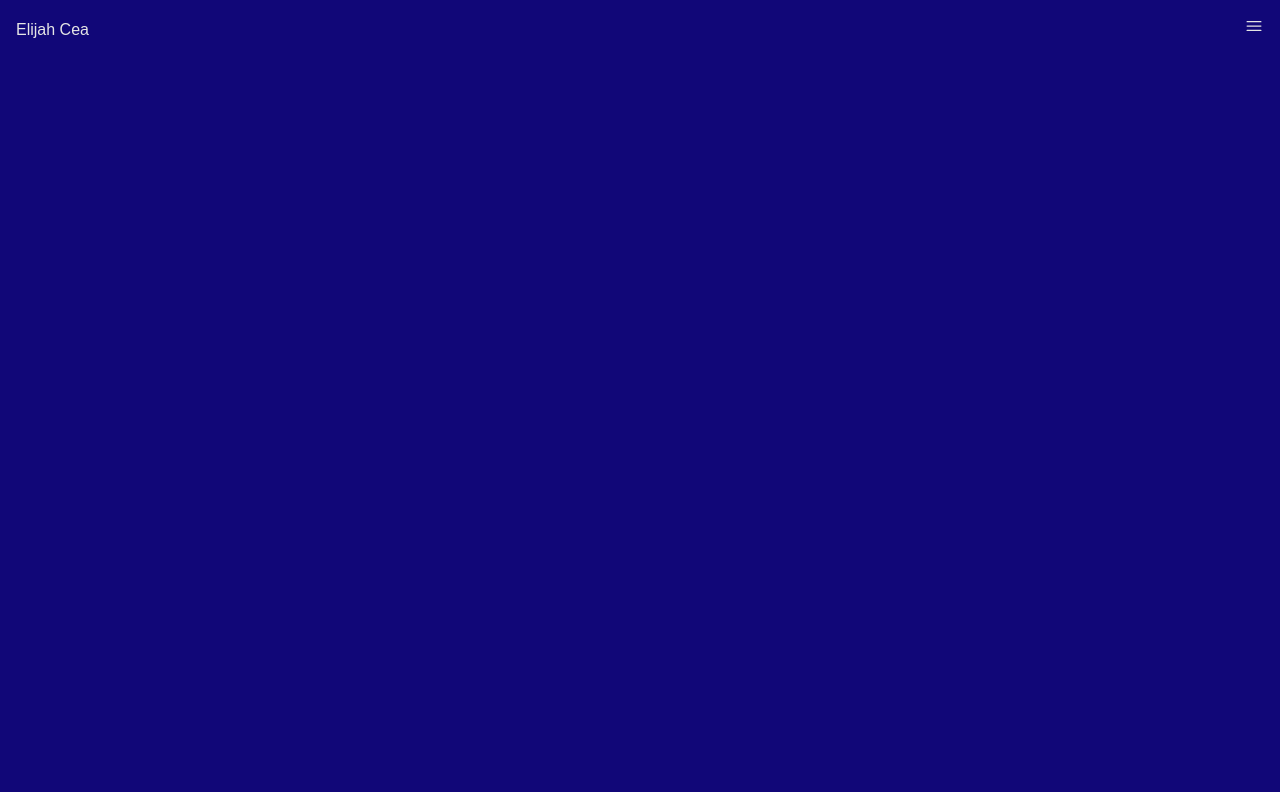
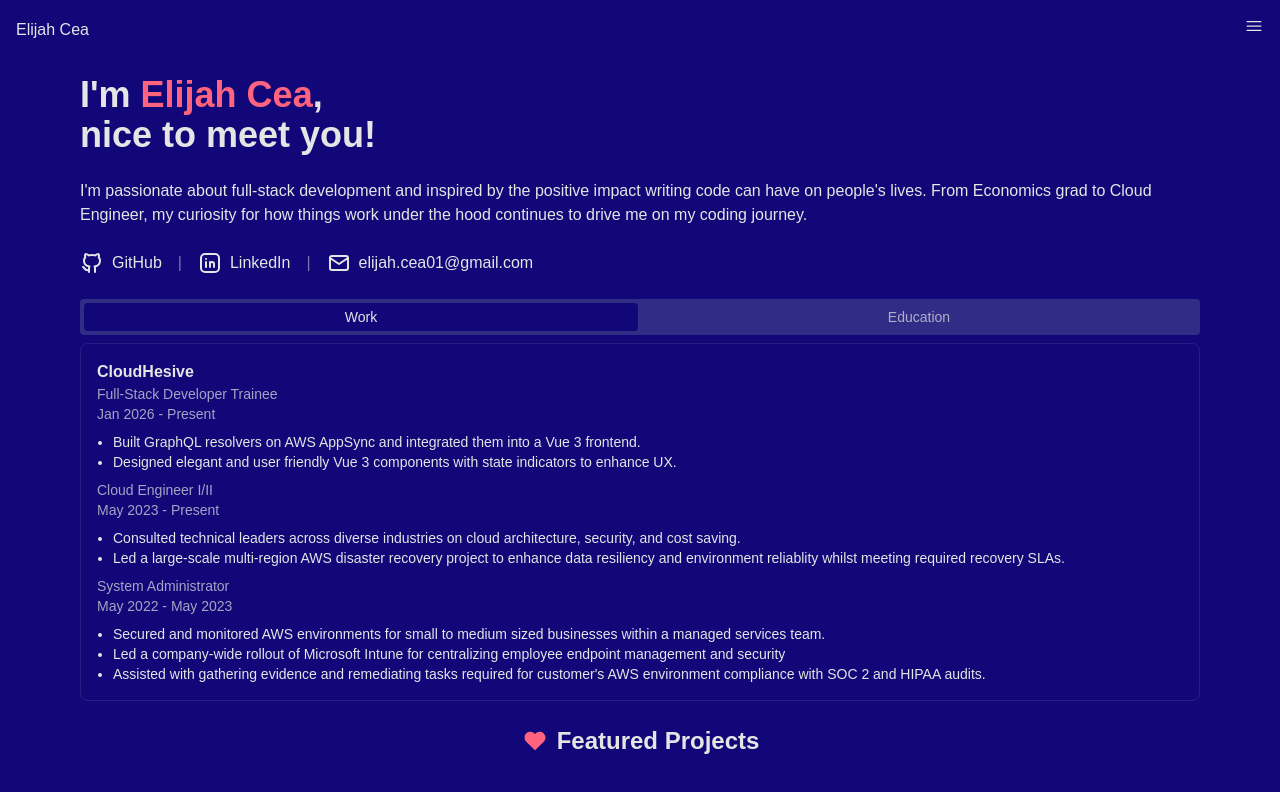
Before and after one commit to elijahcea/portfolio, a Next.js app: page / in a window 1280 px wide. Shown: the top 792 px of the page. Built offline with nearby package versions, Linux system fonts and the light colour scheme.

Commit message:
init base structure of main content

```diff
--- a/app/page.tsx
+++ b/app/page.tsx
@@ -1,7 +1,65 @@
+import ExperienceTabs from "@/components/ExperienceTabs";
+import {
+  IconBrandGithub,
+  IconBrandLinkedin,
+  IconHeart,
+  IconMail,
+} from "@tabler/icons-react";
+
 export default function Home() {
   return (
-      <main className="flex w-full flex-col items-center">
+    <main className="max-w-6xl mx-auto flex w-full flex-col items-center px-4 pt-4 gap-6">
+      <section className="flex flex-col w-full">
+        <h1 className="font-bold text-4xl">
+          I&apos;m <span className="text-rose-400">Elijah Cea</span>, <br />
+          nice to meet you!
+        </h1>
+        <p className="font-medium py-6">
+          I&apos;m passionate about full-stack development and inspired by the
+          positive impact writing code can have on people&apos;s lives. From
+          Economics grad to Cloud Engineer, my curiosity for how things work
+          under the hood continues to drive me on my coding journey.{" "}
+        </p>
+        <div className="flex flex-wrap gap-4 font-medium">
+          <a
+            href="https://github.com/elijahcea"
+            target="_blank"
+            className="inline-flex items-center gap-2"
+          >
+            <IconBrandGithub />
+            <span>GitHub</span>
+          </a>
 
-      </main>
+          <span className="opacity-50">|</span>
+
+          <a
+            href="https://www.linkedin.com/in/elijahcea/"
+            target="_blank"
+            className="inline-flex items-center gap-2"
+          >
+            <IconBrandLinkedin />
+            <span>LinkedIn</span>
+          </a>
+
+          <span className="opacity-50">|</span>
+
+          <div className="flex items-center gap-2">
+            <IconMail />
+            <span>elijah.cea01@gmail.com</span>
+          </div>
+        </div>
+      </section>
+
+      <section className="flex flex-col w-full">
+        <ExperienceTabs />
+      </section>
+
+      <section>
+        <h2 className="text-2xl font-semibold inline-flex items-center gap-2">
+          <IconHeart size={28} fill="lab(64.4125 63.0291 19.2068)" stroke="0" />
+          Featured Projects
+        </h2>
+      </section>
+    </main>
   );
 }
```
